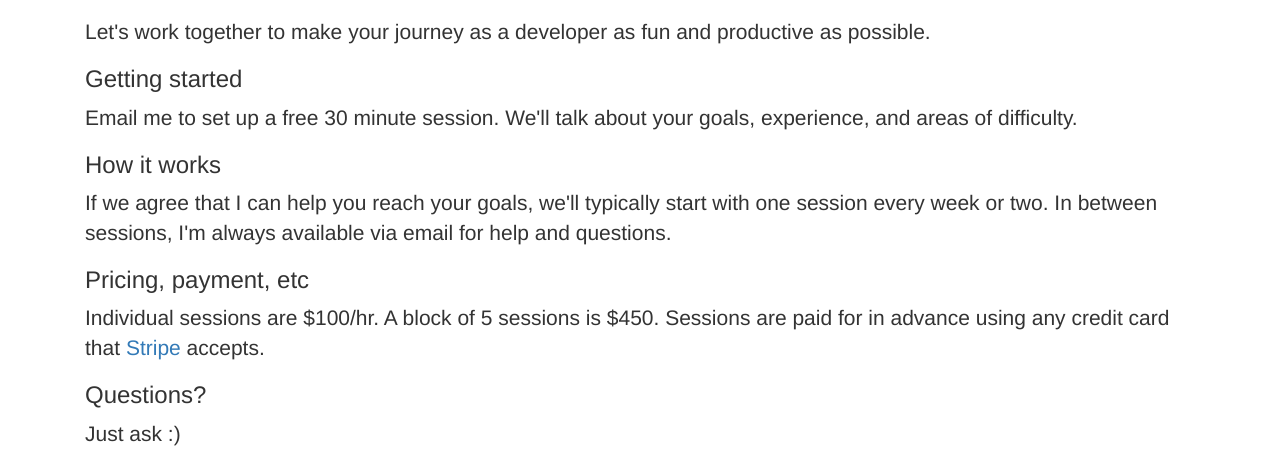
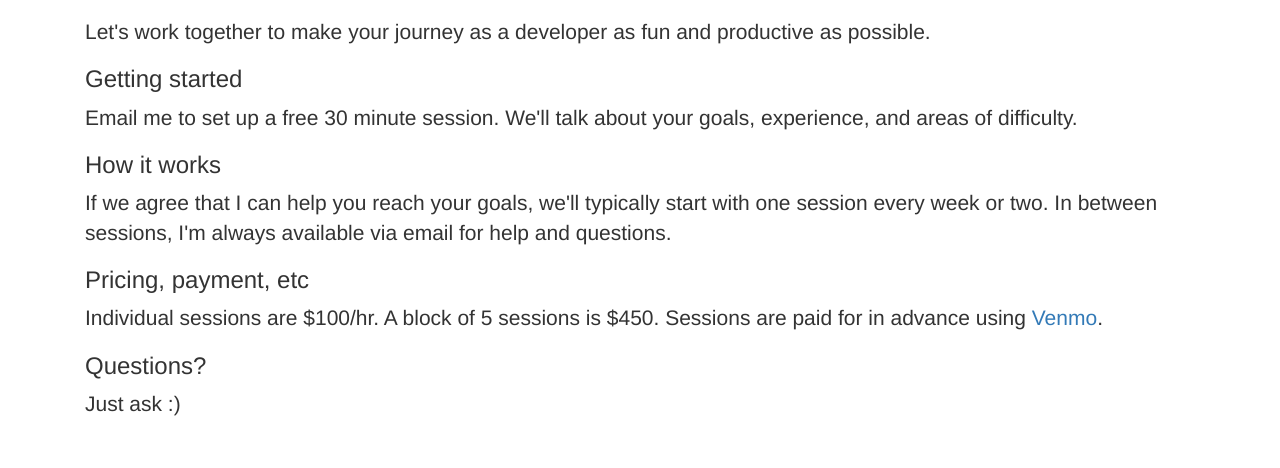
Before and after one commit to montague/montague.github.com, a plain HTML site: page index.html in a window 1280 px wide. Shown: the part 341-809 px from the top of the page. Drawn offline with nearby package versions, Linux system fonts and the light colour scheme.

Commit message:
update payment method in index.html to venmo

```diff
--- a/index.html
+++ b/index.html
@@ -60,8 +60,7 @@ var wpflepq = [' ','s','l','>','a','m','s','l','s',':','.','a','<','l','"','h','
         </p>
         <h3>Pricing, payment, etc</h3>
         <p class="lead">
-          Individual sessions are $100/hr. A block of 5 sessions is $450. Sessions are paid for in advance using any credit card that
-          <a href="https://stripe.com/">Stripe</a> accepts.
+          Individual sessions are $100/hr. A block of 5 sessions is $450. Sessions are paid for in advance using <a href="https://venmo.com/">Venmo</a>.
         </p>
         <h3>Questions?</h3>
         <p class="lead">Just ask :)</p>
```
